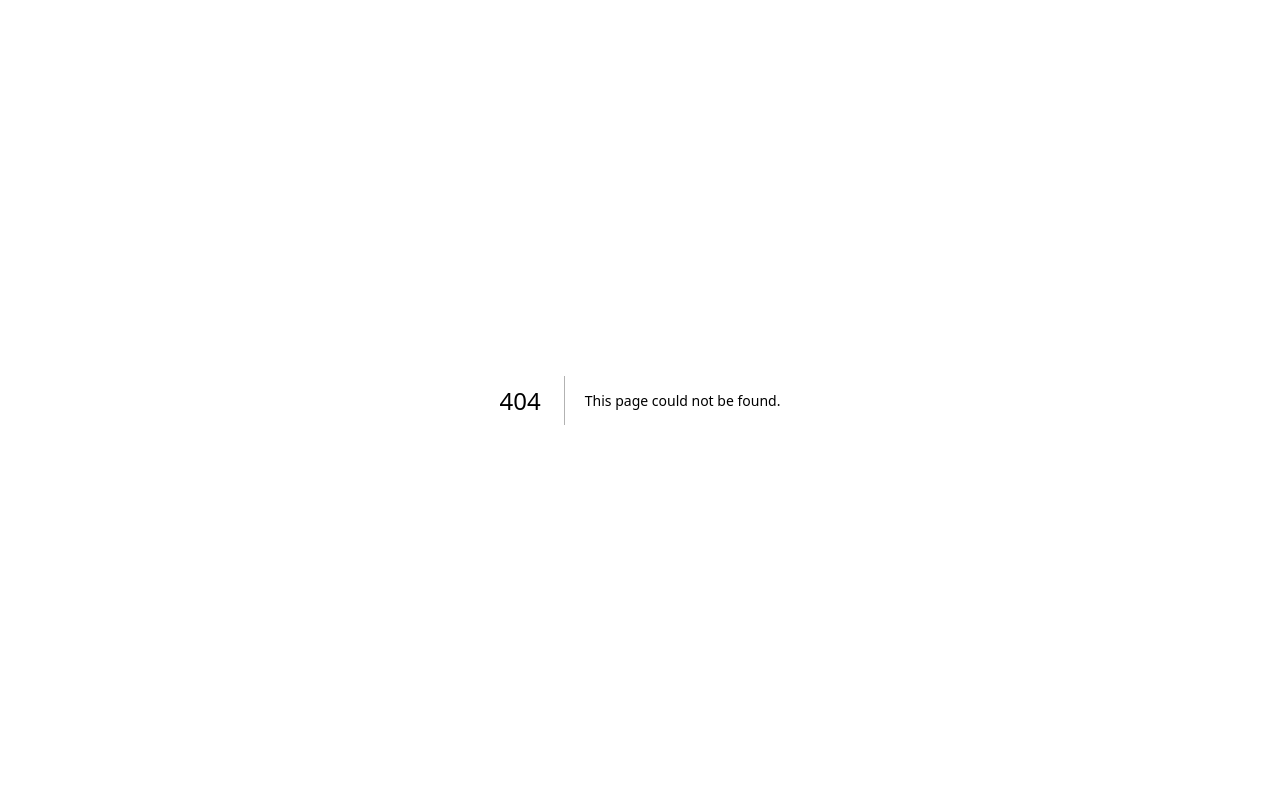
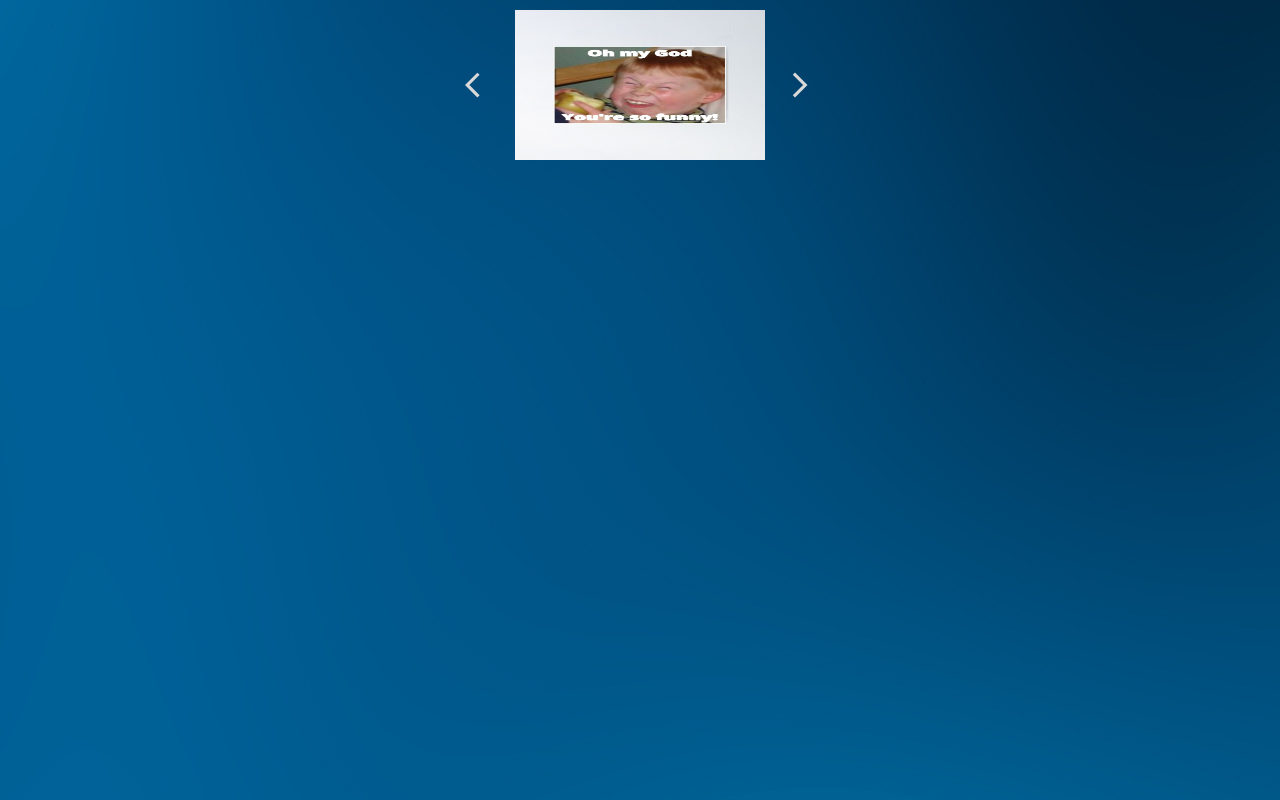
Before and after one commit to anuprajvarma/portfolio, a Next.js app: page /memecon in a window 1280 px wide. Before the commit this address had no page. Built offline with nearby package versions, Linux system fonts and the light colour scheme.

Commit message:
change some eslintrc rules

```diff
--- a/src/pages/index.js
+++ b/src/pages/index.js
@@ -1,5 +1,5 @@
 import Head from "next/head";
-import MemePage from "./memePage";
+import MemeCon from "./memecon";
 import Profile from "./profile";
 import Links from "./linkes";
 
@@ -10,7 +10,7 @@ export default function Home() {
         <title>Anupraj Verma</title>
       </Head>
       <Profile />
-      <MemePage />
+      <MemeCon />
       <Links />
     </>
   );
--- a/src/pages/linkes.js
+++ b/src/pages/linkes.js
@@ -1,11 +1,9 @@
 import Link from "next/link";
 import { FaGithubAlt } from "react-icons/fa";
 import { BsChatRightTextFill } from "react-icons/bs";
-import { useRouter } from "next/router";
 import Style from "../styles/main.module.css";
 
-export default function links() {
-  const router = useRouter();
+export default function Links() {
   return (
     <div className={Style.mainDiv}>
       <div className={Style.linkeDiv}>
--- a/src/pages/memePage.js
+++ b/src/pages/memecon.js
@@ -2,7 +2,8 @@ import Image from "next/image";
 import { useEffect, useState } from "react";
 import { MdArrowBackIos, MdArrowForwardIos } from "react-icons/md";
 import Style from "../styles/main.module.css";
-export default function memePage() {
+
+export default function Memecon() {
   const [value, setValue] = useState(1);
 
   useEffect(() => {
@@ -19,7 +20,12 @@ export default function memePage() {
         />
       </div>
       <div className={Style.memeImage}>
-        <Image src={`/meme${value}.jpg`} width="250" height="150" />
+        <Image
+          src={`/meme${value}.jpg`}
+          width="250"
+          height="150"
+          alt="memeImage"
+        />
       </div>
       <div>
         <MdArrowForwardIos
--- a/src/pages/profile.js
+++ b/src/pages/profile.js
@@ -1,7 +1,7 @@
 import Image from "next/image";
 import Style from "../styles/main.module.css";
 
-export default function profile() {
+export default function Profile() {
   return (
     <>
       <Image
```
Also changed, not shown: .eslintrc.json.
